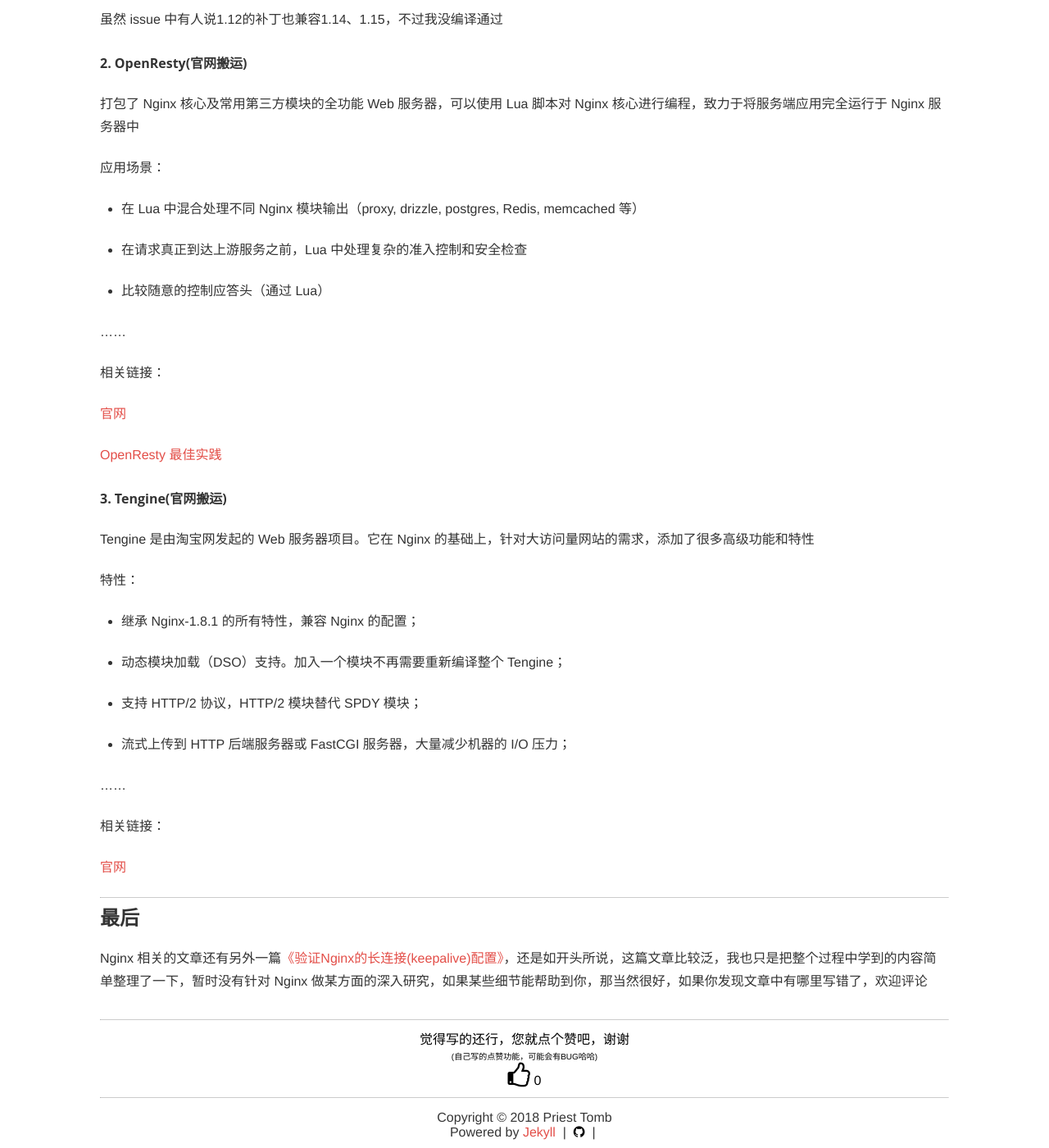
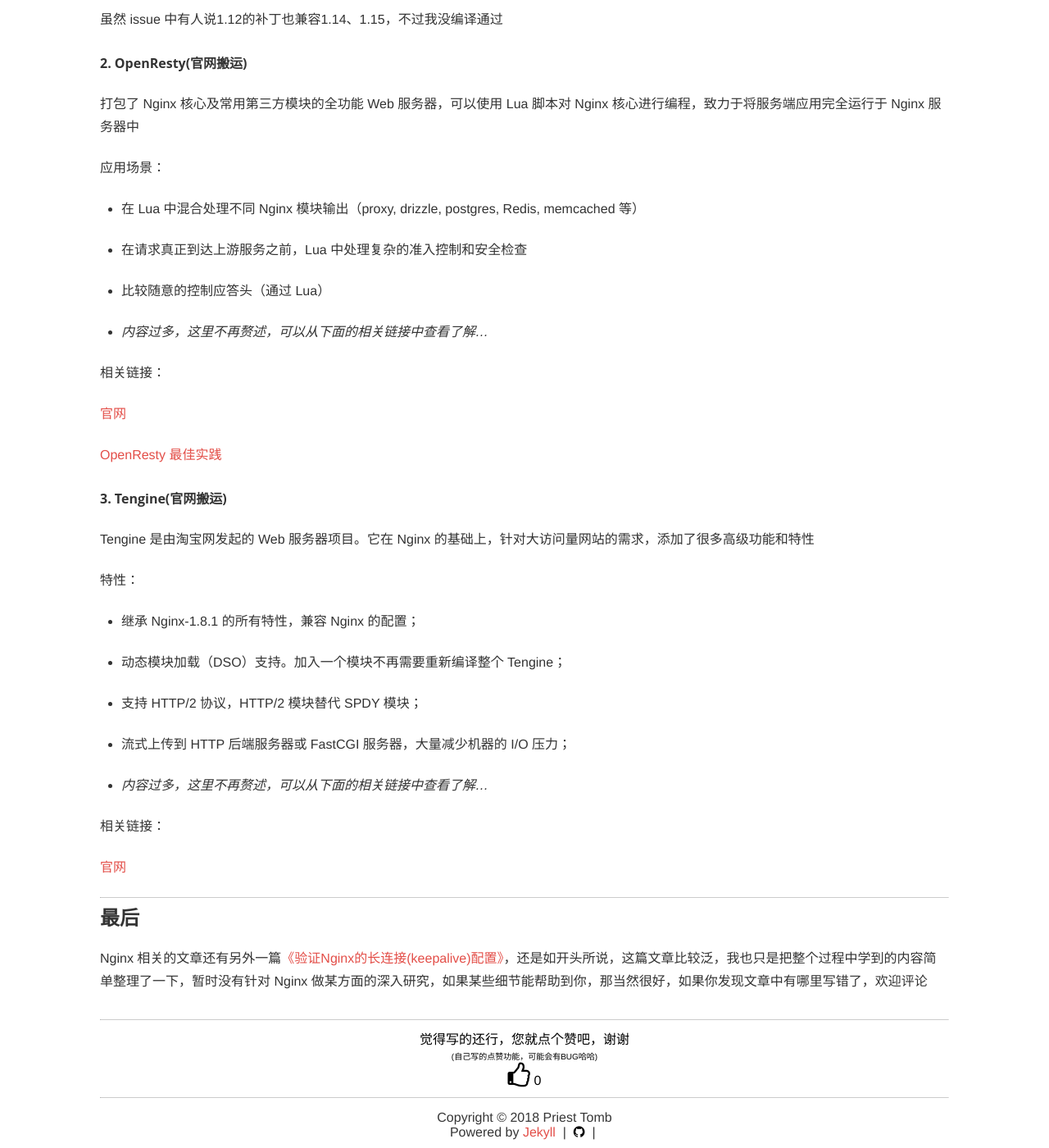
Before and after one commit to PriestTomb/PriestTomb.github.io, a Jekyll site: the page built from _posts/2018-11-12-Nginx学习总结.md, in a window 1280 px wide and 1400 px high, scrolled down 12419 px. Shown: the whole window at 82% size. Built offline with Jekyll 4.4.1, drawn with Linux system fonts in a browser that asks for light colours; nearby versions of some CDN libraries; comment, search, counter and statistics services are not loaded.

Commit message:
省略内容说明

```diff
--- a/_posts/2018-11-12-Nginx学习总结.md
+++ b/_posts/2018-11-12-Nginx学习总结.md
@@ -526,7 +526,7 @@
 
 * 比较随意的控制应答头（通过 Lua）
 
-......
+* *内容过多，这里不再赘述，可以从下面的相关链接中查看了解...*
 
 相关链接：
 
@@ -548,7 +548,7 @@
 
 * 流式上传到 HTTP 后端服务器或 FastCGI 服务器，大量减少机器的 I/O 压力；
 
-......
+* *内容过多，这里不再赘述，可以从下面的相关链接中查看了解...*
 
 相关链接：
 
```
